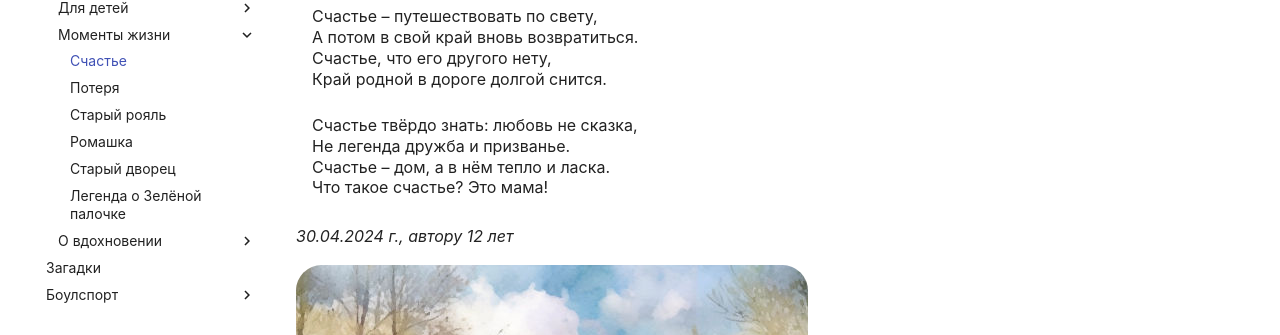
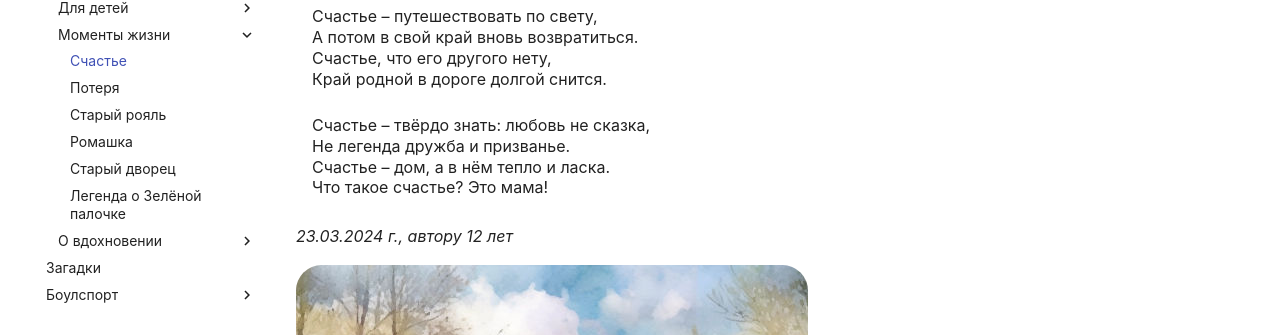
Before and after one commit to lib-beliakova/lib-beliakova.github.io, an MkDocs documentation site: the page built from docs/poems/happiness.md, in a window 1280 px wide and 1392 px high. Shown: the part 391-726 px from the top of the window. Built offline with MkDocs 1.6.1 and Material for MkDocs 9.7.7, drawn with Linux system fonts in a browser that asks for light colours.

Commit message:
News about "happiness"

```diff
--- a/docs/poems/happiness.md
+++ b/docs/poems/happiness.md
@@ -15,11 +15,11 @@
 Счастье, что его другого нету,
 Край родной в дороге долгой снится.
 
-Счастье твёрдо знать: любовь не сказка,
+Счастье -- твёрдо знать: любовь не сказка,
 Не легенда дружба и призванье.
 Счастье -- дом, а в нём тепло и ласка.
 Что такое счастье? Это мама!
 
-*30.04.2024 г., автору 12 лет*
+*23.03.2024 г., автору 12 лет*
 
 ![Счастье](../images/happiness.jpg)
```
Also changed, not shown: docs/news.md (+4 -0 lines).
